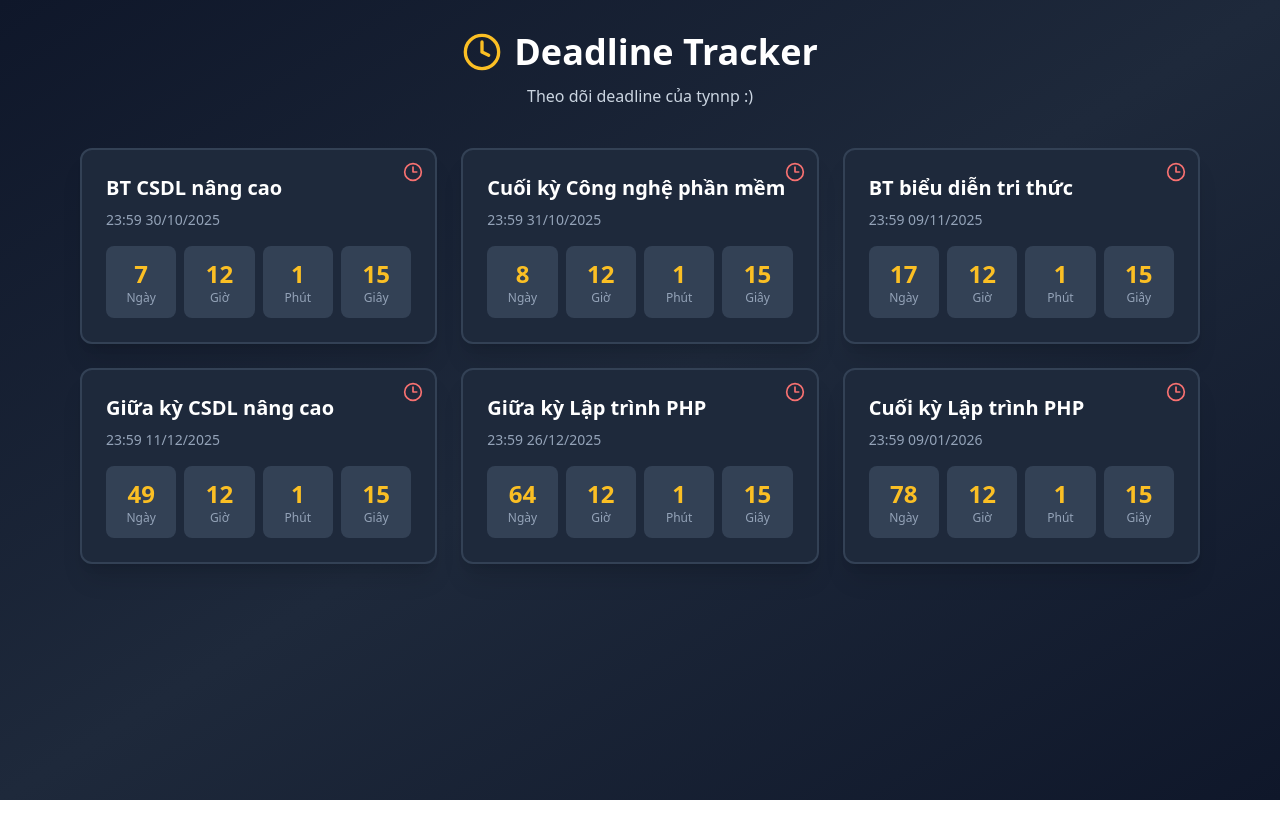
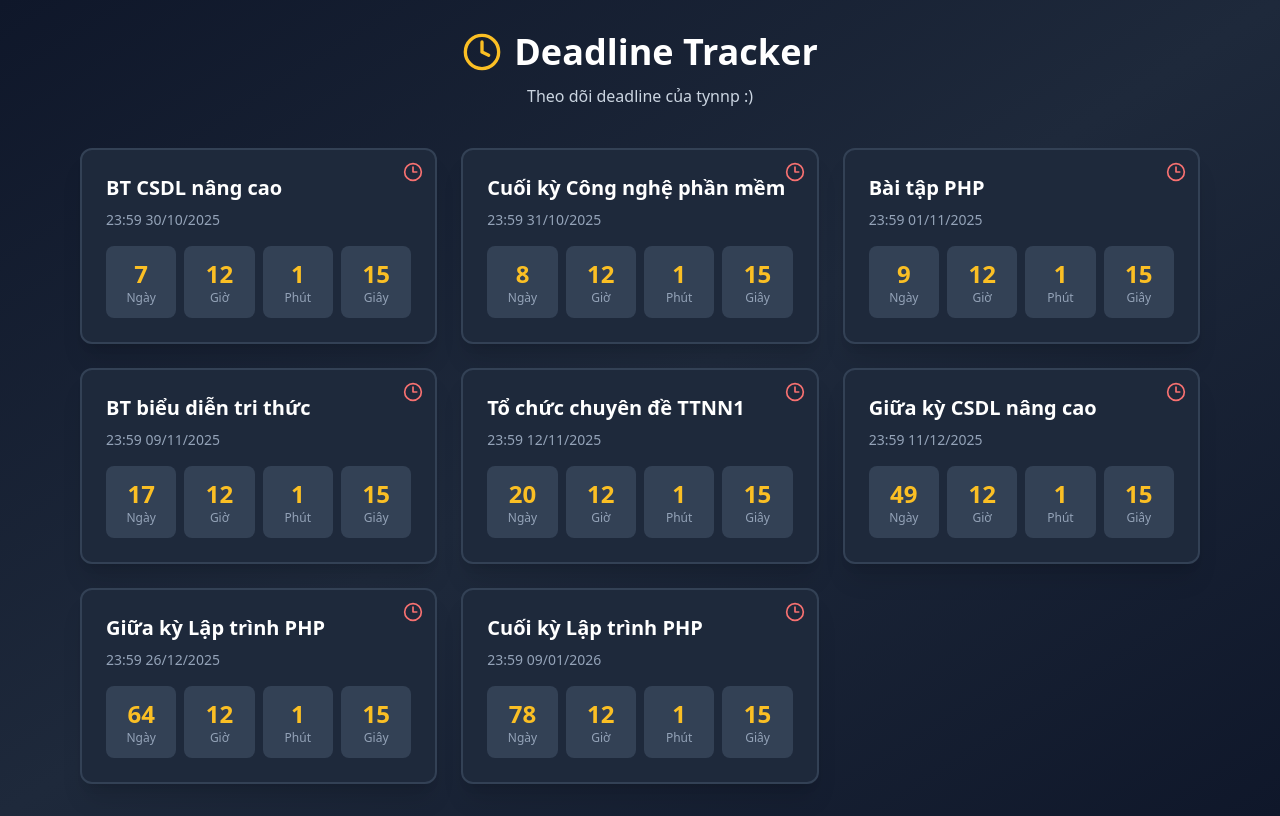
Before and after one commit to tynnp/deadline-tracker, a React (Vite) app: page / in a window 1280 px wide. Built offline with nearby package versions, Linux system fonts and the light colour scheme.

Commit message:
Thêm dl mới

```diff
--- a/src/deadlines.ts
+++ b/src/deadlines.ts
@@ -49,4 +49,18 @@ export const deadlines: Deadline[] = [
     time: '23:59',
     done: false,
   },
+  {
+    id: '7',
+    title: 'Bài tập PHP',
+    date: '2025-11-01',
+    time: '23:59',
+    done: false,
+  },
+  {
+    id: '8',
+    title: 'Tổ chức chuyên đề TTNN1',
+    date: '2025-11-12',
+    time: '23:59',
+    done: false,
+  },
 ];
```
